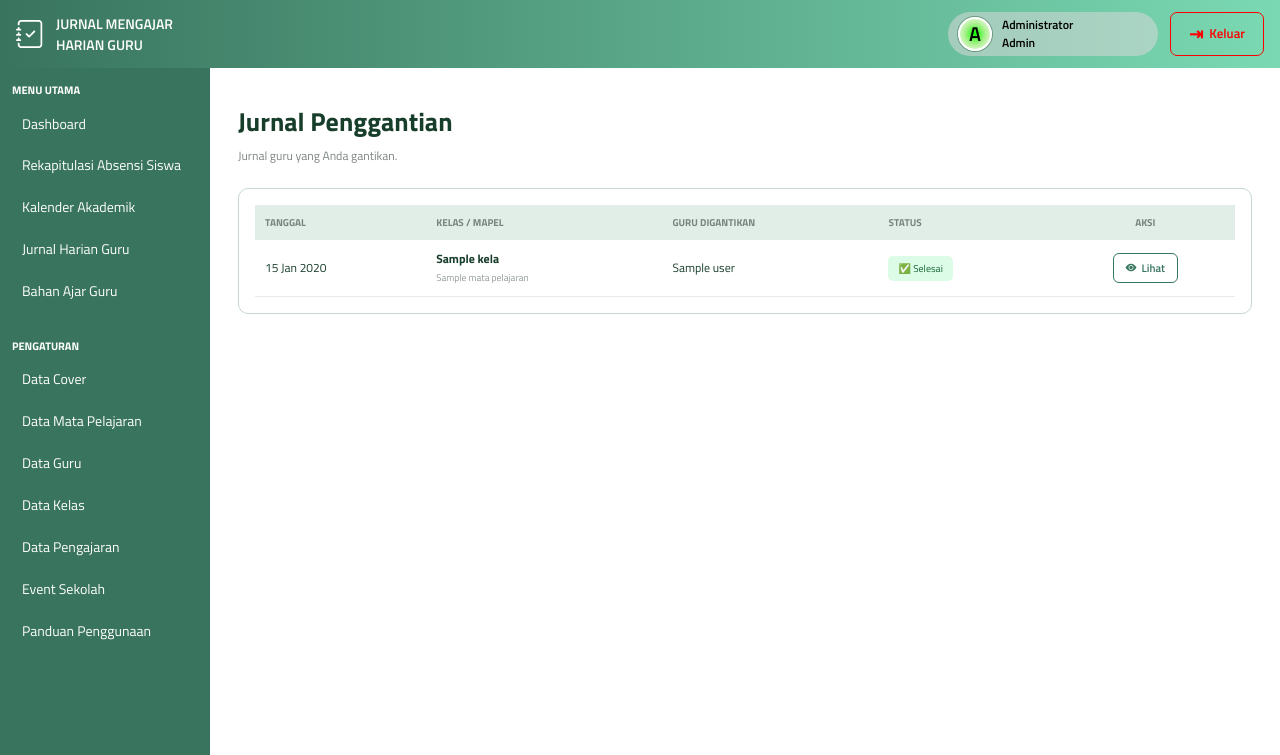
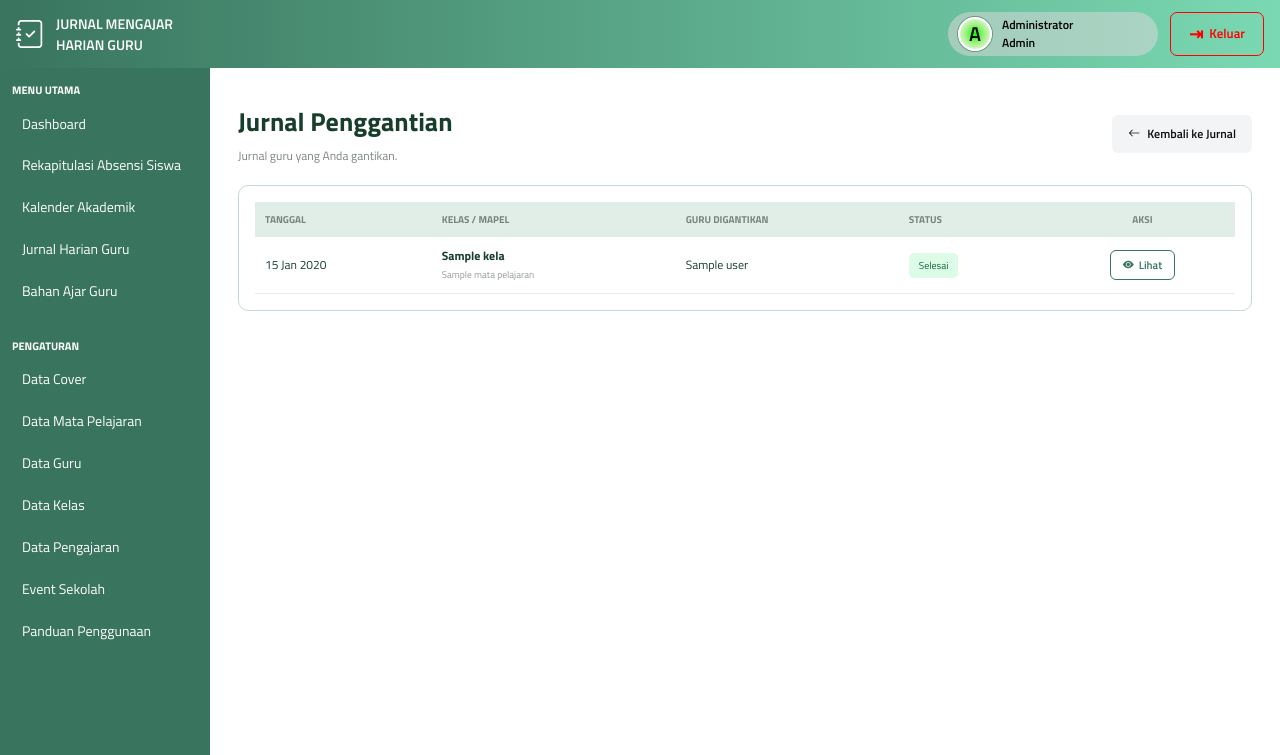
Before and after one commit to brilliantnone-lang/SIGURU, a Laravel app: template resources/views/guru/jurnal-penggantian.blade.php in a window 1280 px wide. Shown: the top 755 px of the page. Run offline with Laravel 12, Linux system fonts and the light colour scheme; a user stored in the database is signed in; data comes from the database, SQL or seed files in the repository; tables that the repository leaves empty hold one stand-in row (values such as "Sample post"); the template is opened without the code that fills it: most values are stand-ins (such as "Sample title", 1, 10 or a date in 2020); style sheets or scripts are compiled from the project's sources.

Commit message:
menyempurnakan fitur

```diff
--- a/resources/views/guru/jurnal-penggantian.blade.php
+++ b/resources/views/guru/jurnal-penggantian.blade.php
@@ -1,66 +1,126 @@
+
 @extends('layouts.app')
 
 @section('title', 'Jurnal Penggantian')
 
 @section('content')
     <div class="jurnal-page" style="width:100%; font-family:inherit;">
-    <header style="margin-bottom:23px;">
-        <h2 style="margin:0 0 6px; color:#173d2b; font-size:26px; font-weight:700;">Jurnal Penggantian</h2>
-        <p style="margin:0; color:#7d8580; font-size:12px;">Jurnal guru yang Anda gantikan.</p>
+
+        {{-- Header dan Tombol Kembali --}}
+        <div style="display:flex; justify-content:space-between; align-items:center; gap:15px; margin-bottom:20px; flex-wrap:wrap;">
+            <header>
+                <h2 style="margin:0 0 6px; color:#173d2b; font-size:26px; font-weight:700;">
+                    Jurnal Penggantian
+                </h2>
+                <p style="margin:0; color:#7d8580; font-size:12px;">
+                    Jurnal guru yang Anda gantikan.
+                </p>
             </header>
 
+            <a href="{{ route('guru.jurnal-harian') }}"
+                style="display:inline-flex; align-items:center; gap:7px; padding:10px 16px; border-radius:6px; background:#f3f4f6; color:#111; text-decoration:none; font-weight:600; font-size:12px; white-space:nowrap;">
+                <i class="bi bi-arrow-left"></i>
+                Kembali ke Jurnal
+            </a>
+        </div>
+
+        {{-- Tabel Jurnal Penggantian --}}
         <div style="width:100%; padding:16px; background:#fff; border:1px solid #c7d9cf; border-radius:10px;">
             <div style="overflow-x:auto;">
                 <table style="width:100%; border-collapse:collapse; font-size:12px;">
                     <thead style="background:#e1eee8;">
                         <tr>
-                        <th style="padding:10px; text-align:left; color:#77847c; font-size:10px; text-transform:uppercase;">Tanggal</th>
-                        <th style="padding:10px; text-align:left; color:#77847c; font-size:10px; text-transform:uppercase;">Kelas / Mapel</th>
-                        <th style="padding:10px; text-align:left; color:#77847c; font-size:10px; text-transform:uppercase;">Guru Digantikan</th>
-                        <th style="padding:10px; text-align:left; color:#77847c; font-size:10px; text-transform:uppercase;">Status</th>
-                        <th style="padding:10px; text-align:center; color:#77847c; font-size:10px; text-transform:uppercase;">Aksi</th>
+                            <th style="padding:10px; text-align:left; color:#77847c; font-size:10px; text-transform:uppercase;">
+                                Tanggal
+                            </th>
+                            <th style="padding:10px; text-align:left; color:#77847c; font-size:10px; text-transform:uppercase;">
+                                Kelas / Mapel
+                            </th>
+                            <th style="padding:10px; text-align:left; color:#77847c; font-size:10px; text-transform:uppercase;">
+                                Guru Digantikan
+                            </th>
+                            <th style="padding:10px; text-align:left; color:#77847c; font-size:10px; text-transform:uppercase;">
+                                Status
+                            </th>
+                            <th style="padding:10px; text-align:center; color:#77847c; font-size:10px; text-transform:uppercase;">
+                                Aksi
+                            </th>
                         </tr>
                     </thead>
+
                     <tbody>
                         @forelse($jurnals as $j)
                             <tr style="border-bottom:1px solid #e8ece9;">
-                        <td style="padding:10px;">{{ \Carbon\Carbon::parse($j->tanggal)->translatedFormat('d M Y') }}</td>
+
+                                {{-- Tanggal --}}
+                                <td style="padding:10px; white-space:nowrap;">
+                                    {{ \Carbon\Carbon::parse($j->tanggal)->translatedFormat('d M Y') }}
+                                </td>
+
+                                {{-- Kelas dan Mata Pelajaran --}}
                                 <td style="padding:10px;">
-                            <strong>{{ $j->kelas->nama_kelas ?? '-' }}</strong><br>
-                            <small style="color:#909991;">{{ $j->jadwal->mataPelajaran->nama_mata_pelajaran ?? '-' }}</small>
+                                    <strong>{{ $j->kelas->nama_kelas ?? '-' }}</strong>
+                                    <br>
+                                    <small style="color:#909991;">
+                                        {{ $j->jadwal->mataPelajaran->nama_mata_pelajaran ?? '-' }}
+                                    </small>
                                 </td>
-                        <td style="padding:10px;">{{ $j->guruDigantikan->user->name ?? '-' }}</td>
+
+                                {{-- Guru yang Digantikan --}}
                                 <td style="padding:10px;">
+                                    {{ $j->guruDigantikan->user->name ?? '-' }}
+                                </td>
+
+                                {{-- Status Penggantian --}}
+                                <td style="padding:10px; white-space:nowrap;">
                                     @if($j->status_penggantian === 'menunggu_diisi')
-                            <span style="background:#fef3c7; color:#92400e; padding:5px 10px; border-radius:5px; font-size:10px;">⏳ Menunggu</span>
+                                        <span style="display:inline-block; background:#fef3c7; color:#92400e; padding:5px 10px; border-radius:5px; font-size:10px;">
+                                            Menunggu
+                                        </span>
                                     @elseif($j->status_penggantian === 'belum_direvisi')
-                            <span style="background:#dbeafe; color:#1d4ed8; padding:5px 10px; border-radius:5px; font-size:10px;">🔄 Perlu Direvisi</span>
+                                        <span style="display:inline-block; background:#dbeafe; color:#1d4ed8; padding:5px 10px; border-radius:5px; font-size:10px;">
+                                            Perlu Direvisi
+                                        </span>
                                     @else
-                            <span style="background:#dcfce7; color:#166534; padding:5px 10px; border-radius:5px; font-size:10px;">✅ Selesai</span>
+                                        <span style="display:inline-block; background:#dcfce7; color:#166534; padding:5px 10px; border-radius:5px; font-size:10px;">
+                                            Selesai
+                                        </span>
                                     @endif
                                 </td>
-                        <td style="padding:10px; text-align:center;">
+
+                                {{-- Aksi --}}
+                                <td style="padding:10px; text-align:center; white-space:nowrap;">
                                     @if($j->status_penggantian === 'menunggu_diisi')
+
                                         {{-- Tombol Isi --}}
                                         <a href="{{ route('guru.edit-jurnal', $j->id) }}"
                                             style="display:inline-flex; align-items:center; gap:5px; padding:6px 12px; background:#39765f; color:#fff; text-decoration:none; border-radius:6px; font-size:11px; font-weight:600;">
-                                <i class="bi bi-pencil-fill"></i> Isi
+                                            <i class="bi bi-pencil-fill"></i>
+                                            Isi
                                         </a>
+
                                     @elseif($j->status_penggantian === 'belum_direvisi')
+
                                         {{-- Tombol Revisi --}}
                                         <a href="{{ route('guru.edit-jurnal', $j->id) }}"
                                             style="display:inline-flex; align-items:center; gap:5px; padding:6px 12px; background:#2563eb; color:#fff; text-decoration:none; border-radius:6px; font-size:11px; font-weight:600;">
-                                <i class="bi bi-arrow-repeat"></i> Revisi
+                                            <i class="bi bi-arrow-repeat"></i>
+                                            Revisi
                                         </a>
+
                                     @else
+
                                         {{-- Tombol Lihat --}}
                                         <a href="{{ route('guru.lihat-jurnal', $j->id) }}"
                                             style="display:inline-flex; align-items:center; gap:5px; padding:6px 12px; background:#fff; color:#39765f; text-decoration:none; border:1px solid #39765f; border-radius:6px; font-size:11px; font-weight:600;">
-                                <i class="bi bi-eye-fill"></i> Lihat
+                                            <i class="bi bi-eye-fill"></i>
+                                            Lihat
                                         </a>
+
                                     @endif
                                 </td>
                             </tr>
+
                         @empty
                             <tr>
                                 <td colspan="5" style="padding:30px; text-align:center; color:#888;">
@@ -72,5 +132,6 @@
                 </table>
             </div>
         </div>
+
     </div>
 @endsection
--- a/resources/views/partials/sidebar-guru.blade.php
+++ b/resources/views/partials/sidebar-guru.blade.php
@@ -6,7 +6,7 @@
             Dashboard
         </a>
 
-        <a class="nav-item {{ request()->routeIs('guru.jurnal-harian', 'guru.edit-jurnal', 'guru.tambah-jurnal', 'guru.lihat-jurnal', 'guru.catatan-revisi') ? 'active' : '' }}"
+        <a class="nav-item {{ request()->routeIs('guru.jurnal-harian', 'guru.edit-jurnal', 'guru.tambah-jurnal', 'guru.lihat-jurnal', 'guru.catatan-revisi', 'guru.jurnal-penggantian') ? 'active' : '' }}"
             href="{{ route('guru.jurnal-harian') }}">
             Jurnal Mengajar
         </a>
```
Lines whose indentation alone changed are shown as unchanged.
